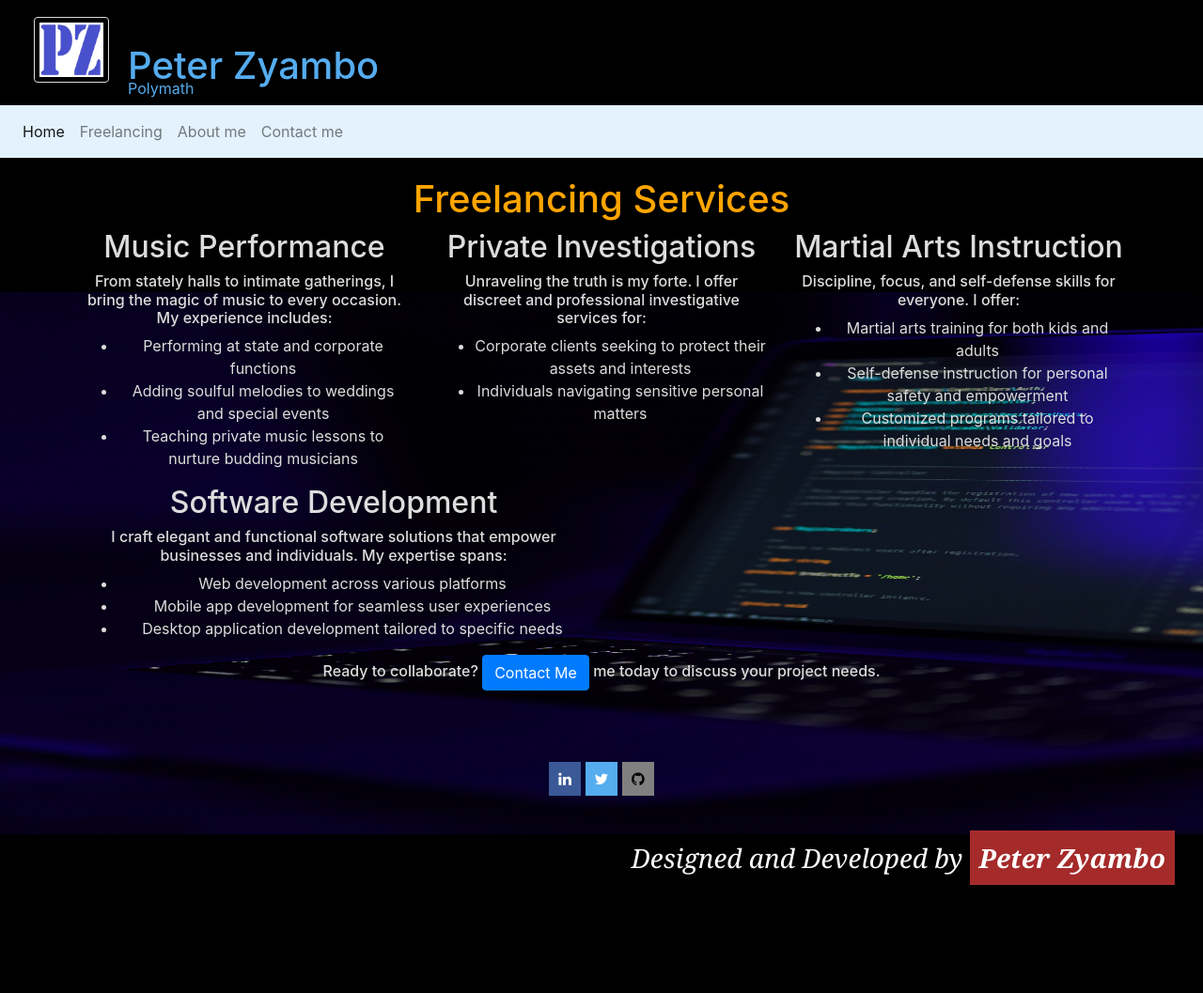
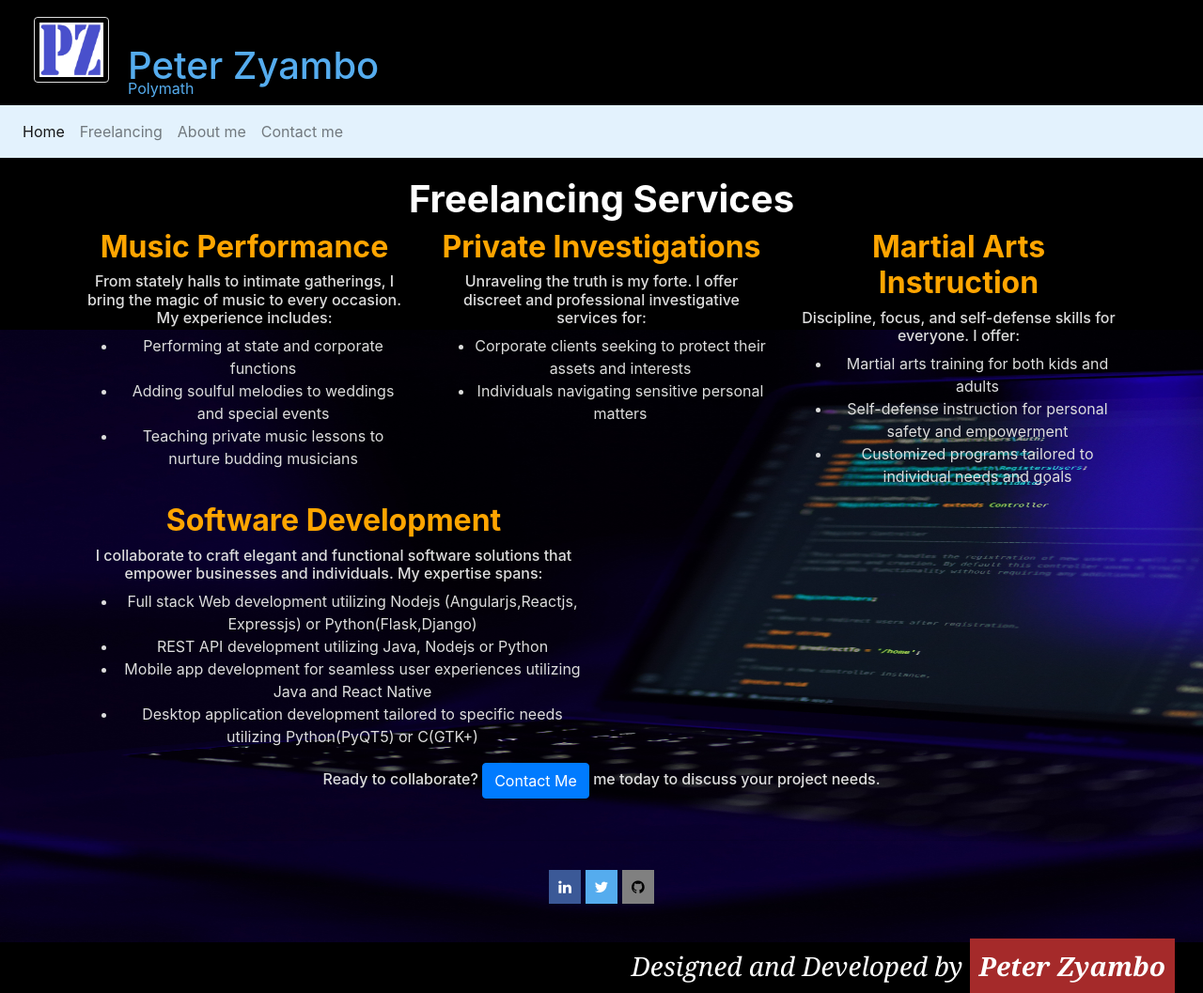
Before and after one commit to sangwani-coder/mysite, a Flask app: page /zyambo/portfolio/ in a window 1280 px wide. Shown: the whole page at 94% size. Before the commit the page ends 942 px from the top, so only its background shows below. Run offline with Flask 3, Linux system fonts and the light colour scheme; some libraries are stand-ins or nearby versions.

Commit message:
update styles and add music

```diff
--- a/zyambo/static/css/styles.css
+++ b/zyambo/static/css/styles.css
@@ -19,6 +19,11 @@ h4 {
 h5 {
     color: chocolate;
     font-family: 'Times New Roman', Times, serif;
+}
+
+.job-head {
+    color: orange;
+    font-weight: bold;
 }
 
 /* logo img*/
@@ -81,6 +86,11 @@ h5 {
     }
 }
 
+.zoom:hover {
+  -ms-transform: scale(1.2); /* IE 9 */
+  -webkit-transform: scale(1.2); /* Safari 3-8 */
+  transform: scale(1.1);
+}
 
 .active-pipe {
     color: green;
@@ -88,7 +98,10 @@ h5 {
 }
 
 a:hover {
-    color: bisque;
+    color: bisque
+    text-decoration: underline;
+    text-decoration-color: blue;
+    text-decoration-thickness: 2px;
 }
 
 /* remove anchore underlines */
--- a/zyambo/static/js/script.js
+++ b/zyambo/static/js/script.js
@@ -1,6 +1,6 @@
 // type bio
 let i = 0;
-const bio = "My life is a symphony of technology and music, blending code and chords in pursuit of dreams.As a software architect, I weave intricate solutions for businesses, bringing their visions to life with pixel - perfect precision.My passion for technology, fueled by a lifetime dream of teaching music, pushes me to bridge the gap between logic and creativity. In January 2024, I'll embark on a thrilling new chapter as a full-time music teacher, sharing the joy of harmony with budding musicians.";
+const bio = "My life is a symphony of technology and music, blending code and chords in pursuit of dreams.As a software architect, I weave intricate solutions for businesses, bringing their visions to life with pixel - perfect precision.My passion for technology, fueled by a lifetime dream of performing music, pushes me to bridge the gap between logic and creativity.";
 
 
 
--- a/zyambo/templates/contact.html
+++ b/zyambo/templates/contact.html
@@ -6,7 +6,7 @@
     <div class="terminal-one">
         <h6>Email: zyambopeter1@gmail.com</h6>
         <h6>Call: +260-965-604-023</h6>
-        <h6>Address: 3808 Jacaranda Drive Buyantanshi Township, Kitwe, Zambia</h6>
+        <h6>Address: Zambia, Africa</h6>
     </div>
 
 </div>
--- a/zyambo/templates/index.html
+++ b/zyambo/templates/index.html
@@ -3,7 +3,7 @@
 {% block content %}
 <div class="bio terminal">
     <a href="{{url_for('app_views.about')}}" id="pz" class="link-anchor"><h2 style="color: orange">Hello, I'm Peter Zyambo</h2></a>
-    <a href="{{url_for('app_views.about')}}"><p id="bio"></p></a>
+    <a href="{{url_for('app_views.about')}}" class="zoom"><p id="bio"></p></a>
 </div>
 <hr>
 <div class="home-projects">
--- a/zyambo/templates/portfolio.html
+++ b/zyambo/templates/portfolio.html
@@ -3,10 +3,10 @@
 {% block content%}
 <div class="terminal">
     <div class="container freelancing-page">
-        <h1 style="color: orange">Freelancing Services</h1>
+        <h1 style="color: white; font-weight:bolder;">Freelancing Services</h1>
         <div class="row">
             <div class="col-md-4 text-wrap">
-                <h2>Music Performance</h2>
+                <h2 class="job-head">Music Performance</h2>
                 <h6>From stately halls to intimate gatherings, I bring the magic of music to every occasion. My
                     experience includes:</h6>
                 <ul>
@@ -16,7 +16,7 @@
                 </ul>
             </div>
             <div class="col-md-4 text-wrap">
-                <h2>Private Investigations</h2>
+                <h2 class="job-head">Private Investigations</h2>
                 <h6>Unraveling the truth is my forte. I offer discreet and professional investigative services for:</h6>
                 <ul>
                     <li>Corporate clients seeking to protect their assets and interests</li>
@@ -24,7 +24,7 @@
                 </ul>
             </div>
             <div class="col-md-4 text-wrap">
-                <h2>Martial Arts Instruction</h2>
+                <h2 class="job-head">Martial Arts Instruction</h2>
                 <h6>Discipline, focus, and self-defense skills for everyone. I offer:</h6>
                 <ul>
                     <li>Martial arts training for both kids and adults</li>
@@ -35,13 +35,14 @@
         </div>
         <div class="row">
             <div class="col-md-6 text-wrap">
-                <h2>Software Development</h2>
-                <h6>I craft elegant and functional software solutions that empower businesses and individuals. My
+                <h2 class="job-head">Software Development</h2>
+                <h6>I collaborate to craft elegant and functional software solutions that empower businesses and individuals. My
                     expertise spans:</h6>
                 <ul>
-                    <li>Web development across various platforms</li>
-                    <li>Mobile app development for seamless user experiences</li>
-                    <li>Desktop application development tailored to specific needs</li>
+                    <li>Full stack Web development utilizing Nodejs (Angularjs,Reactjs, Expressjs) or Python(Flask,Django)</li>
+                    <li>REST API development utilizing Java, Nodejs or Python</>
+                    <li>Mobile app development for seamless user experiences utilizing Java and React Native</li>
+                    <li>Desktop application development tailored to specific needs utilizing Python(PyQT5) or C(GTK+)</li>
                 </ul>
             </div>
         </div>
```
Also changed, not shown: zyambo/templates/about.html (+12 -8 lines), 2 other files.
